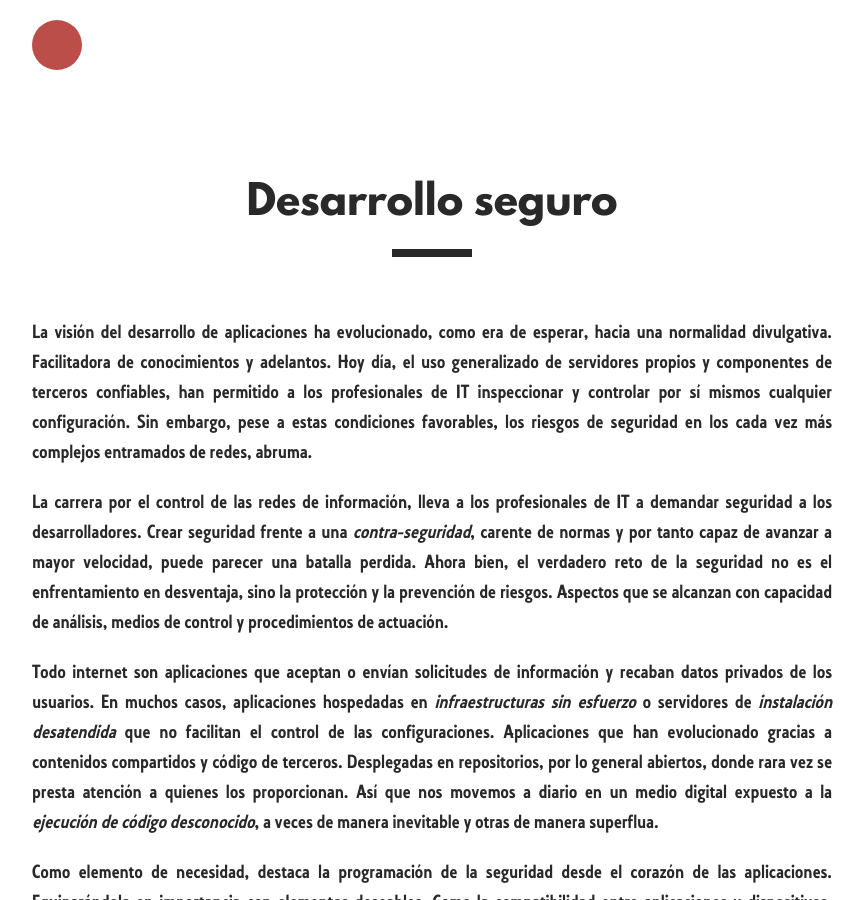
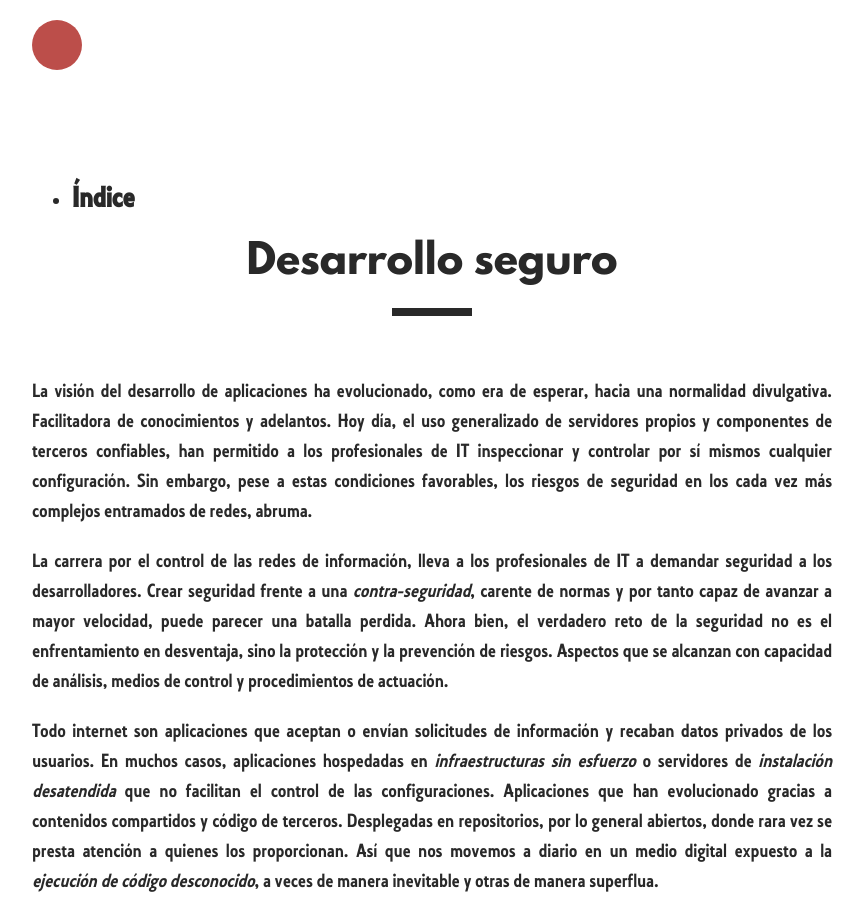
Before and after one commit to Rocmpr/blog, a Jekyll site: the page built from _posts/2019-10-28-Desarrollo Seguro.md, in a window 1280 px wide and 900 px high. Shown: the whole window, without its empty margins (208-1072 px from the left). Built offline with Jekyll 4.4.1, drawn with Linux system fonts in a browser that asks for light colours; our own code applies the rules of GitHub Pages for plain Markdown files.

Commit message:
Update post.html

```diff
--- a/_layouts/post.html
+++ b/_layouts/post.html
@@ -3,6 +3,9 @@
 ---
 
 <div class="post">
+      <ul>
+      <li><a href="{{ site.baseurl }}/index.html"><h2 class="nav-title">Índice</h2></a></li>
+    </ul>
   <h1 class="post-title">{{ page.title }}</h1>
   <div class="post-line"></div>
 
```
